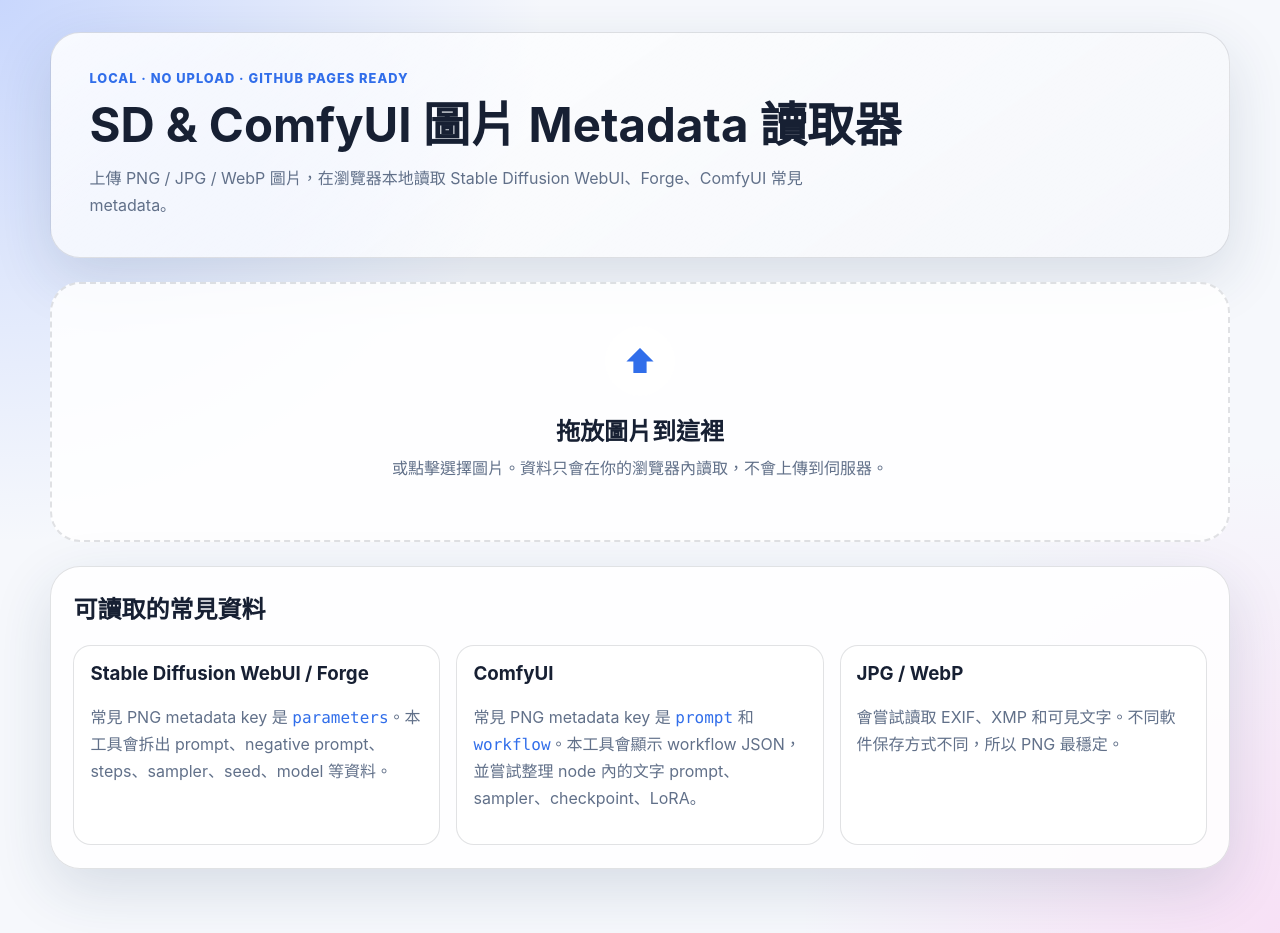
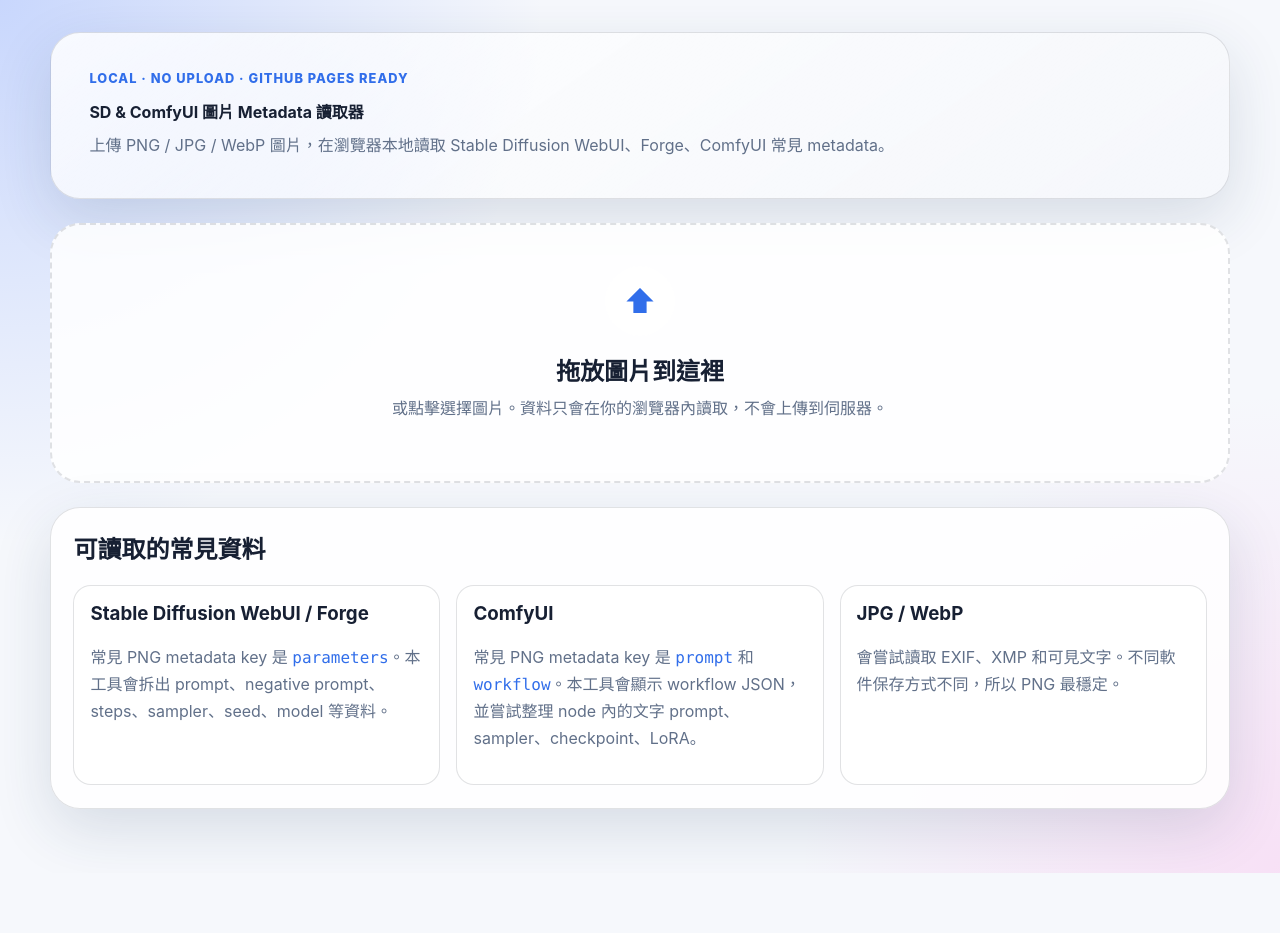
Before and after one commit to 224qwe-tao/Meta-SD, a plain HTML site: page index.html in a window 1280 px wide. After the commit the page ends 873 px from the top, so only its background shows below. Drawn offline with Linux system fonts and the light colour scheme.

Commit message:
Add files via upload

```diff
--- a/style.css
+++ b/style.css
@@ -72,6 +72,11 @@
   box-shadow: var(--shadow);
 }
 
+.hero > div {
+  width: 100%;
+  min-width: 0;
+}
+
 .eyebrow {
   color: var(--accent);
   font-weight: 800;
@@ -88,18 +93,19 @@
 }
 
 h1 {
-  font-size: clamp(1.8rem, 3.7vw, 3.1rem);
-  line-height: 1.08;
-  margin-bottom: 0.9rem;
-  max-width: 920px;
+  font-size: 1rem;
+  line-height: 1.7;
+  margin-bottom: 0.35rem;
+  max-width: none;
 }
 
 .subtitle {
-  max-width: 760px;
+  max-width: none;
   color: var(--muted);
   font-size: 1rem;
   line-height: 1.7;
   margin-bottom: 0;
+  white-space: nowrap;
 }
 
 .hero-actions,
@@ -385,6 +391,10 @@
     flex-direction: column;
   }
 
+  .subtitle {
+    white-space: normal;
+  }
+
   .hero {
     padding: 1.4rem;
   }
```
